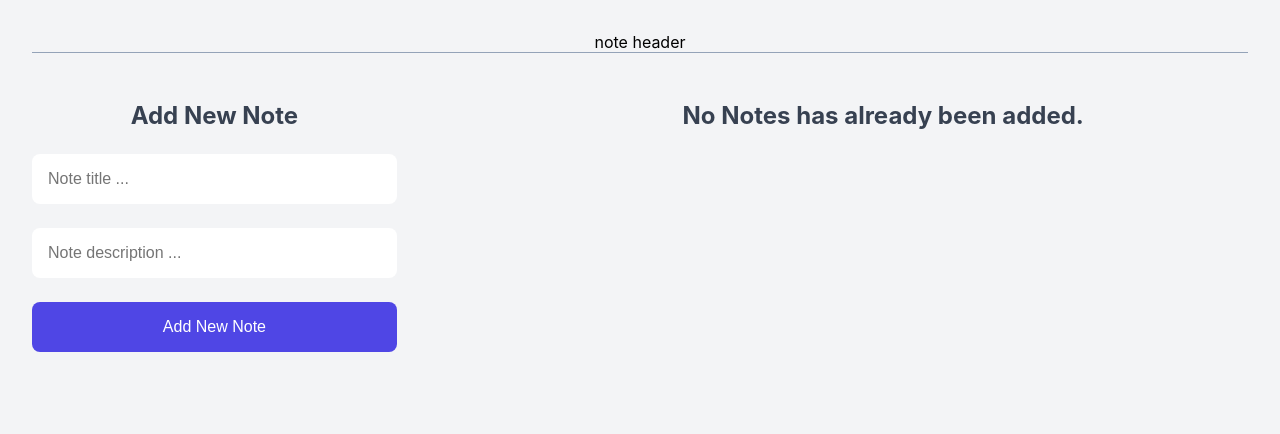
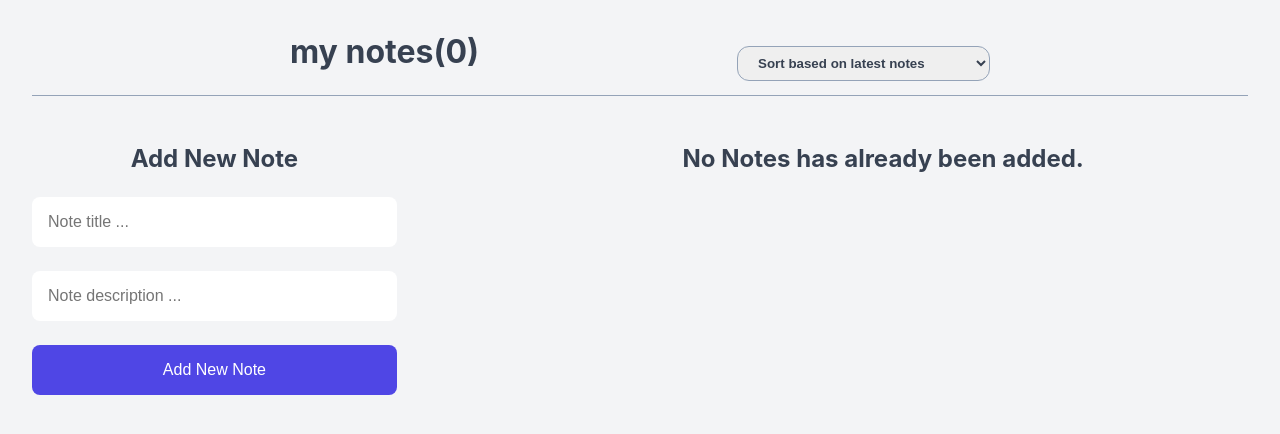
Before and after one commit to amirghaderian/note-app, a React (Vite) app: page / in a window 1280 px wide. Shown: the top 434 px of the page. Built offline with nearby package versions, Linux system fonts and the light colour scheme.

Commit message:
sort notelist component with noteheader

```diff
--- a/src/App.jsx
+++ b/src/App.jsx
@@ -1,10 +1,12 @@
 import { useState } from "react";
 import "./App.css";
 import AddNewNote from "./components/AddNewNote";
+import NoteHeader from "./components/NoteHeader";
 import NoteList from "./components/NoteList";
 import NoteStatus from "./components/NoteStatus";
 const App = () => {
   const [notes, setNotes] = useState([]);
+  const [sortBy, setSortBy] = useState("latest");
   const handleNotes = (newNote) => {
     setNotes((prevNotes) => [...prevNotes, newNote]);
   };
@@ -14,23 +16,29 @@ const App = () => {
   };
   const handleCompletedNote = (id) => {
     const newNotes = notes.map((note) =>
-      note.id === id ? { ...note, complited: !note.complited } : note
+      note.id === id ? { ...note, completed: !note.completed } : note
     );
-
-
     setNotes(newNotes);
   };
+  let sortedNotes = notes;
+  const handleChange = (e) => {
+    setSortBy(e.target.value);
+    setNotes(sortedNotes);
+  };
+
 
   return (
     <>
       <div className="container">
-        <div className="note-header">note header</div>
+        <NoteHeader notes={notes} sortBy={sortBy} onSort={handleChange} />
         <div className="note-app">
           <AddNewNote onAddNote={handleNotes} />
           <div className="note-container">
-            <NoteStatus notes={notes}/>
+            <NoteStatus notes={notes} />
             <NoteList
-              notes={notes}
+              notes={sortedNotes}
+              sortBy={sortBy}
+              sortedNotes={sortedNotes}
               onDelete={handleDelete}
               onComplete={handleCompletedNote}
             />
--- a/src/components/AddNewNote.jsx
+++ b/src/components/AddNewNote.jsx
@@ -11,7 +11,7 @@ const AddNewNote = ({ onAddNote , onComplete }) => {
       title,
       description,
       id: Date.now(),
-      complited: false,
+      completed: false,
       createdAt: new Date().toISOString(),
     };
     setTitle("");
--- /dev/null
+++ b/src/components/NoteHeader.jsx
@@ -0,0 +1,15 @@
+const NoteHeader = ({ notes,sortBy,onSort }) => {
+
+  return (
+    <div className="note-header">
+      <h1>my notes({notes.length})</h1>
+      <select value={sortBy} onChange={onSort}>
+        <option value="latest">Sort based on latest notes</option>
+        <option value="earliest">Sort based on earliest notes</option>
+        <option value="completed">Sort based on completed notes</option>
+      </select>
+    </div>
+  );
+};
+
+export default NoteHeader;
--- a/src/components/NoteList.jsx
+++ b/src/components/NoteList.jsx
@@ -1,7 +1,20 @@
-const NoteList = ({ notes, onDelete, onComplete }) => {
+const NoteList = ({ notes, onDelete, onComplete, sortBy, sortedNotes }) => {
+  if (sortBy === "earliest") {
+    sortedNotes = [...notes].sort(
+      (a, b) => new Date(a.createdAt) - new Date(b.createdAt)
+    );
+  } else if (sortBy === "latest") {
+    sortedNotes = [...notes].sort(
+      (a, b) => new Date(b.createdAt) - new Date(a.createdAt)
+    );
+  } else {
+    sortedNotes = [...notes].sort(
+      (a, b) => Number(a.completed) - Number(b.completed)
+    );
+  }
   return (
     <div className="note-list">
-      {notes.map((note) => {
+      {sortedNotes.map((note) => {
         return (
           <NoteItem
             key={note.id}
@@ -20,7 +33,7 @@ export default NoteList;
 const NoteItem = ({ note, onDelete, onComplete }) => {
   const option = { year: "numeric", month: "long", day: "numeric" };
   return (
-    <div className={`note-item ${note.complited && "completed"}`}>
+    <div className={`note-item ${note.completed && "completed"}`}>
       <div className="note-item__header">
         <div>
           <p className="title">{note.title}</p>
@@ -32,7 +45,7 @@ const NoteItem = ({ note, onDelete, onComplete }) => {
             type="checkbox"
             name={note.id}
             id={note.id}
-            onChange={()=>onComplete(note.id)}
+            onChange={() => onComplete(note.id)}
           />
         </div>
       </div>
--- a/src/components/NoteStatus.jsx
+++ b/src/components/NoteStatus.jsx
@@ -1,7 +1,7 @@
 const NoteStatus = ({ notes }) => {
   const allNotes = notes.length;
-  const complitedNotes = notes.filter((n) => n.complited).length;
-  const open = allNotes - complitedNotes;
+  const completedNotes = notes.filter((n) => n.completed).length;
+  const open = allNotes - completedNotes;
   return (
     <>
       {allNotes ? (
@@ -10,7 +10,7 @@ const NoteStatus = ({ notes }) => {
             All <span>{allNotes}</span>
           </li>
           <li>
-            Complited <span>{complitedNotes}</span>
+          completed <span>{completedNotes}</span>
           </li>
           <li>
             Open <span>{open}</span>
```
